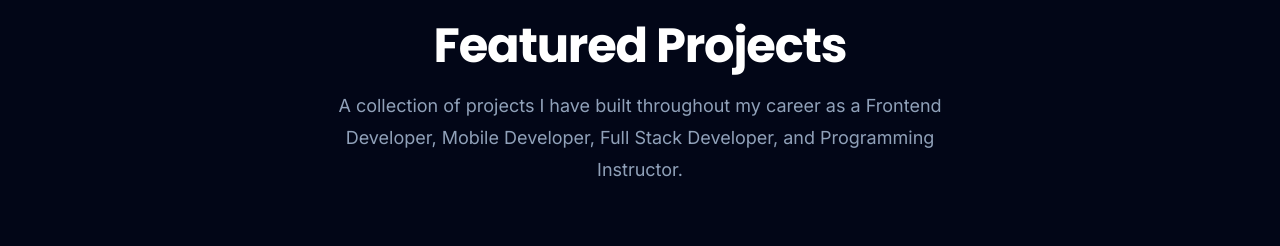
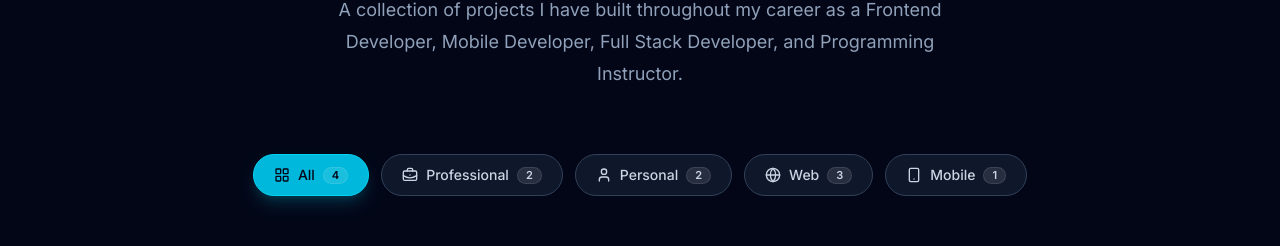
Before and after one commit to fikibrahim/personal-branding, a Vue app: page / in a window 1280 px wide. Shown: the part 5366-5612 px from the top of the page. Built offline with nearby package versions, Linux system fonts and the light colour scheme.

Commit message:
feat(projects): implement project filtering with category counters

```diff
--- /dev/null
+++ b/src/components/projects/ProjectFilter.vue
@@ -0,0 +1,95 @@
+<script setup>
+const emit = defineEmits([
+    "update:modelValue",
+]);
+
+defineProps({
+
+    modelValue: {
+        type: String,
+        default: "All",
+    },
+
+    filters: {
+        type: Array,
+        default: () => [],
+    },
+
+    counts: {
+        type: Object,
+        default: () => ({}),
+    },
+
+});
+
+function selectFilter(value) {
+    emit("update:modelValue", value);
+}
+</script>
+
+<template>
+
+    <div class="
+            mt-12
+            flex
+            flex-wrap
+            items-center
+            justify-center
+            gap-3
+        ">
+
+        <button v-for="filter in filters" :key="filter.value" @click="selectFilter(filter.value)" class="
+                inline-flex
+                items-center
+                gap-2
+                rounded-full
+                border
+                px-5
+                py-2.5
+                text-sm
+                font-medium
+                transition-all
+                duration-300
+            " :class="modelValue === filter.value
+
+                    ? 'border-cyan-400 bg-cyan-500 text-slate-950 shadow-lg shadow-cyan-500/20'
+
+                    : 'border-slate-700 bg-slate-900 text-slate-300 hover:border-cyan-400 hover:text-white hover:-translate-y-0.5'
+
+                ">
+
+            <!-- Icon -->
+
+            <component :is="filter.icon" class="h-4 w-4" />
+
+            <!-- Label -->
+
+            <span>
+
+                {{ filter.label }}
+
+            </span>
+
+            <!-- Counter -->
+
+            <span class="
+                    rounded-full
+                    border
+                    border-white/10
+                    bg-white/10
+                    px-2
+                    py-0.5
+                    text-[11px]
+                    font-semibold
+                    leading-none
+                ">
+
+                {{ counts[filter.value] ?? 0 }}
+
+            </span>
+
+        </button>
+
+    </div>
+
+</template>
--- /dev/null
+++ b/src/components/projects/ProjectGroup.vue
@@ -0,0 +1,99 @@
+<script setup>
+import ProjectCard from "@/components/projects/ProjectCard.vue";
+import { icons } from "@/utils/icons";
+
+const emit = defineEmits([
+    "view",
+]);
+
+const props = defineProps({
+
+    group: {
+        type: Object,
+        required: true,
+    },
+
+});
+
+const companyIcons = {
+
+    "PT Maxistar Intermoda Indonesia": icons.Building2,
+
+    "PT Ragdalion Revolusi Industri": icons.Smartphone,
+
+    "Personal Project": icons.Laptop,
+
+};
+
+const GroupIcon =
+    companyIcons[props.group.company] || icons.BriefcaseBusiness;
+
+</script>
+
+<template>
+
+    <section class="space-y-8">
+
+        <!-- Header -->
+
+        <div class="
+                flex
+                items-center
+                gap-4
+            ">
+
+            <div class="
+                    flex
+                    h-14
+                    w-14
+                    items-center
+                    justify-center
+                    rounded-xl
+                    bg-cyan-500/10
+                    text-cyan-400
+                ">
+
+                <component :is="GroupIcon" class="h-7 w-7" />
+
+            </div>
+
+            <div>
+
+                <h2 class="
+                        text-2xl
+                        font-bold
+                        text-white
+                    ">
+                    {{ group.company }}
+                </h2>
+
+                <p class="
+                        mt-1
+                        text-slate-400
+                    ">
+                    {{ group.role }}
+
+                    •
+
+                    {{ group.year }}
+                </p>
+
+            </div>
+
+        </div>
+
+        <!-- Projects -->
+
+        <div class="
+                grid
+                gap-8
+                md:grid-cols-2
+            ">
+
+            <ProjectCard v-for="project in group.projects" :key="project.id" :project="project" @view="emit('view', $event)"/>
+
+        </div>
+
+    </section>
+
+</template>
--- a/src/components/section/ProjectsSection.vue
+++ b/src/components/section/ProjectsSection.vue
@@ -1,36 +1,176 @@
 <script setup>
+import { ref, computed } from "vue";
+
+import SectionWrapper from "@/components/common/SectionWrapper.vue";
+import AppContainer from "@/components/common/AppContainer.vue";
 import SectionTitle from "@/components/common/SectionTitle.vue";
+
 import ProjectCard from "@/components/projects/ProjectCard.vue";
+import ProjectFilter from "@/components/projects/ProjectFilter.vue";
 
 import { projects } from "@/data/projects";
-import SectionWrapper from "../common/SectionWrapper.vue";
-import AppContainer from "../common/AppContainer.vue";
+
+import {
+    LayoutGrid,
+    BriefcaseBusiness,
+    User,
+    Globe,
+    Smartphone,
+} from "lucide-vue-next";
+
+/*
+|--------------------------------------------------------------------------
+| Project Filter
+|--------------------------------------------------------------------------
+*/
+
+const selectedFilter = ref("All");
+
+const filters = [
+
+    {
+        label: "All",
+        value: "All",
+        icon: LayoutGrid,
+    },
+
+    {
+        label: "Professional",
+        value: "Professional",
+        icon: BriefcaseBusiness,
+    },
+
+    {
+        label: "Personal",
+        value: "Personal",
+        icon: User,
+    },
+
+    {
+        label: "Web",
+        value: "Web",
+        icon: Globe,
+    },
+
+    {
+        label: "Mobile",
+        value: "Mobile",
+        icon: Smartphone,
+    },
+
+];
+
+/*
+|--------------------------------------------------------------------------
+| Filter Counter
+|--------------------------------------------------------------------------
+*/
+
+const filterCounts = computed(() => ({
+
+    All: projects.length,
+
+    Professional: projects.filter(
+        project => project.type === "Professional Project"
+    ).length,
+
+    Personal: projects.filter(
+        project => project.type === "Personal Project"
+    ).length,
+
+    Web: projects.filter(project =>
+        [
+            "Web Development",
+            "Frontend Development",
+            "Full Stack Development",
+        ].includes(project.category)
+    ).length,
+
+    Mobile: projects.filter(
+        project => project.category === "Mobile Development"
+    ).length,
+
+}));
+
+/*
+|--------------------------------------------------------------------------
+| Filtered Projects
+|--------------------------------------------------------------------------
+*/
+
+const filteredProjects = computed(() => {
+
+    switch (selectedFilter.value) {
+
+        case "Professional":
+            return projects.filter(
+                project => project.type === "Professional Project"
+            );
+
+        case "Personal":
+            return projects.filter(
+                project => project.type === "Personal Project"
+            );
+
+        case "Web":
+            return projects.filter(project =>
+                [
+                    "Web Development",
+                    "Frontend Development",
+                    "Full Stack Development",
+                ].includes(project.category)
+            );
+
+        case "Mobile":
+            return projects.filter(
+                project => project.category === "Mobile Development"
+            );
+
+        default:
+            return projects;
+
+    }
+
+});
 </script>
 
 <template>
 
-    <SectionWrapper>
+    <SectionWrapper id="projects">
+
         <AppContainer>
 
-            <section id="projects" class="py-24">
+            <SectionTitle
+                badge="Portfolio"
+                title="Featured Projects"
+                description="A collection of projects I have built throughout my career as a Frontend Developer, Mobile Developer, Full Stack Developer, and Programming Instructor."
+            />
 
-                <SectionTitle badge="Portfolio" title="Featured Projects"
-                    description="A collection of projects I have built throughout my career as a Frontend Developer, Mobile Developer, Full Stack Developer, and Programming Instructor." />
+            <ProjectFilter
+                v-model="selectedFilter"
+                :filters="filters"
+                :counts="filterCounts"
+            />
 
-                <div class="
-                mt-16
-                grid
-                gap-8
-                md:grid-cols-2
-            ">
+            <div
+                class="
+                    mt-16
+                    grid
+                    gap-8
+                    lg:grid-cols-2
+                "
+            >
 
-                    <ProjectCard v-for="project in projects" :key="project.id" :project="project" />
+                <ProjectCard
+                    v-for="project in filteredProjects"
+                    :key="project.id"
+                    :project="project"
+                />
 
-                </div>
-
-            </section>
+            </div>
 
         </AppContainer>
+
     </SectionWrapper>
 
 </template>
```
